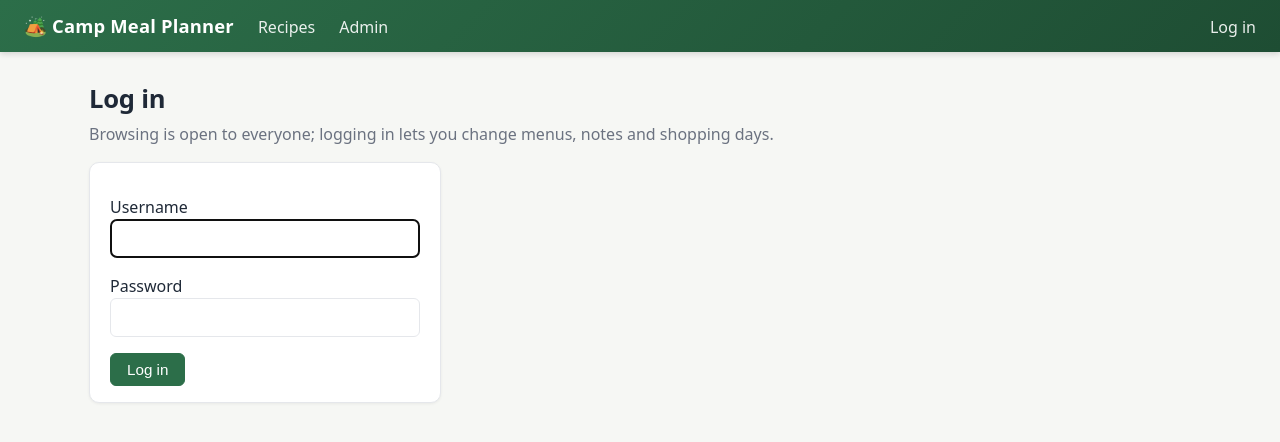
After one commit to Coo101/keepeeassistant, a Django app: page /accounts/login/ in a window 1280 px wide. The commit adds this page. Shown: the top 442 px of the page. Run offline with Django 5.2, Linux system fonts and the light colour scheme; parts of the project's set-up code (start-up, migrations or seed data) failed here and were passed over.

Commit message:
Require a login to change anything; reading stays public
The kitchen needs the runbook, recipes and shopping lists on a shared
device without a password, but nobody should be able to rewrite the plan
just by reaching the server.

- core.middleware.LoginRequiredForWritesMiddleware gates by HTTP method:
  anonymous GETs pass, anything unsafe is redirected to the login page.
  Gating by method rather than per view means a form added later is
  protected by default. The admin keeps its own login and staff checks.
- login/logout routes and a login page; sessions last 30 days and
  refresh on use, so a device logs in once per camp
- read-only visitors see the picked recipe, saved notes and chosen
  shopping days as text with a "log in to change this" link, instead of
  forms that would bounce them
- DJANGO_SECURE_COOKIES makes session/CSRF cookies TLS-only for an
  eventual HTTPS deployment
- tests cover that every read page is anonymous-reachable, that
  anonymous writes are refused and leave the database untouched, and
  that a logged-in user can still write

Co-Authored-By: Claude Fable 5 <noreply@anthropic.com>

```diff
--- a/config/urls.py
+++ b/config/urls.py
@@ -1,10 +1,14 @@
 """URL configuration (SPEC §9)."""
 
 from django.contrib import admin
+from django.contrib.auth import views as auth_views
 from django.urls import include, path
 
 urlpatterns = [
     path("admin/", admin.site.urls),
+    # Only login/logout: password reset would need a mail backend.
+    path("accounts/login/", auth_views.LoginView.as_view(), name="login"),
+    path("accounts/logout/", auth_views.LogoutView.as_view(), name="logout"),
     path("", include("camps.urls")),
     path("", include("recipes.urls")),
     path("", include("planning.urls")),
--- /dev/null
+++ b/core/middleware.py
@@ -0,0 +1,47 @@
+"""Access control: reading is open, changing anything needs a login.
+
+Applied by HTTP method rather than per view, so a new POST endpoint is
+protected by default instead of relying on someone adding a decorator.
+"""
+
+import logging
+
+from django.contrib.auth.views import redirect_to_login
+from django.http import HttpRequest, HttpResponse
+from django.urls import reverse
+
+logger = logging.getLogger(__name__)
+
+SAFE_METHODS = frozenset({"GET", "HEAD", "OPTIONS", "TRACE"})
+
+
+class LoginRequiredForWritesMiddleware:
+    """Anonymous users may read every page but not submit anything.
+
+    The admin is skipped: it has its own login flow and staff checks, and
+    its login form is itself a POST.
+    """
+
+    def __init__(self, get_response) -> None:
+        self.get_response = get_response
+
+    def __call__(self, request: HttpRequest) -> HttpResponse:
+        if self._needs_login(request):
+            logger.info(
+                "Anonymous %s to %s redirected to login",
+                request.method,
+                request.path,
+            )
+            return redirect_to_login(request.get_full_path())
+        return self.get_response(request)
+
+    def _needs_login(self, request: HttpRequest) -> bool:
+        if request.method in SAFE_METHODS:
+            return False
+        if getattr(request, "user", None) and request.user.is_authenticated:
+            return False
+        return not self._is_exempt(request.path)
+
+    def _is_exempt(self, path: str) -> bool:
+        # The login form and the admin's own auth must stay reachable.
+        return path.startswith("/admin/") or path == reverse("login")
--- a/static/css/app.css
+++ b/static/css/app.css
@@ -40,6 +40,46 @@ header a:hover { opacity: 1; text-decoration: underline; }
 header .brand { font-weight: 700; font-size: 1.15rem; letter-spacing: 0.01em; opacity: 1; }
 
 main { padding: 1.75rem 1.5rem 3rem; max-width: 1150px; margin: 0 auto; }
+
+.header-auth {
+  margin-left: auto;
+  display: flex;
+  align-items: baseline;
+  gap: 0.75rem;
+}
+.header-auth form { display: inline; }
+.muted-light { color: rgb(255 255 255 / 0.75); font-size: 0.9rem; }
+
+.linklike {
+  background: none;
+  border: none;
+  padding: 0;
+  font: inherit;
+  color: white;
+  opacity: 0.9;
+  cursor: pointer;
+  text-decoration: none;
+}
+.linklike:hover { opacity: 1; text-decoration: underline; }
+
+.login-card { max-width: 22rem; }
+.login-card input[type="text"],
+.login-card input[type="password"] {
+  width: 100%;
+  font: inherit;
+  padding: 0.4rem 0.6rem;
+  border: 1px solid var(--border);
+  border-radius: 6px;
+}
+
+.readonly-hint {
+  background: var(--accent-soft);
+  border-left: 4px solid var(--accent);
+  border-radius: 6px;
+  padding: 0.6rem 0.9rem;
+  margin: 0.6rem 0;
+  font-size: 0.92rem;
+}
 
 /* ---------- Typography ---------- */
 
--- a/templates/base.html
+++ b/templates/base.html
@@ -11,6 +11,17 @@
   <a class="brand" href="{% url 'camp_list' %}">🏕️ Camp Meal Planner</a>
   <a href="{% url 'recipe_list' %}">Recipes</a>
   <a href="/admin/">Admin</a>
+  <span class="header-auth">
+    {% if user.is_authenticated %}
+      <span class="muted-light">{{ user.get_username }}</span>
+      <form method="post" action="{% url 'logout' %}">
+        {% csrf_token %}
+        <button class="linklike" type="submit">Log out</button>
+      </form>
+    {% else %}
+      <a href="{% url 'login' %}?next={{ request.get_full_path|urlencode }}">Log in</a>
+    {% endif %}
+  </span>
 </header>
 <main>
 {% block content %}{% endblock %}
--- a/templates/planning/runbook.html
+++ b/templates/planning/runbook.html
@@ -100,12 +100,17 @@
   {% endif %}
 
   <h3>No-tities</h3>
+  {% if user.is_authenticated %}
   <form method="post" class="note-form no-print">
     {% csrf_token %}
     <input type="hidden" name="date" value="{{ day.date|date:'Y-m-d' }}">
     <textarea name="text" rows="3" placeholder="Notities voor deze dag…">{{ day.note_text }}</textarea>
     <button class="btn" type="submit">Bewaar notities</button>
   </form>
+  {% else %}
+    {% if day.note_text %}<p class="prewrap">{{ day.note_text }}</p>
+    {% else %}<p class="empty-slot">Geen notities.</p>{% endif %}
+  {% endif %}
 </section>
 {% endfor %}
 {% endblock %}
--- /dev/null
+++ b/templates/registration/login.html
@@ -0,0 +1,26 @@
+{% extends "base.html" %}
+{% block title %}Log in — Camp Meal Planner{% endblock %}
+{% block content %}
+<h1>Log in</h1>
+<p class="page-meta">Browsing is open to everyone; logging in lets you change
+menus, notes and shopping days.</p>
+
+<div class="card login-card">
+  {% if form.errors %}
+  <div class="warning">Wrong username or password — try again.</div>
+  {% endif %}
+  <form method="post">
+    {% csrf_token %}
+    <p>
+      <label for="{{ form.username.id_for_label }}">Username</label><br>
+      {{ form.username }}
+    </p>
+    <p>
+      <label for="{{ form.password.id_for_label }}">Password</label><br>
+      {{ form.password }}
+    </p>
+    <input type="hidden" name="next" value="{{ next }}">
+    <button class="btn" type="submit">Log in</button>
+  </form>
+</div>
+{% endblock %}
```
Also changed, not shown: config/settings.py (+14 -0 lines), templates/planning/edit_slot.html (+8 -0 lines), templates/shopping/shopping.html (+12 -0 lines), tests/test_auth.py (added, +126 -0 lines), tests/test_runbook.py (+14 -2 lines), README.md, 1 other file.
